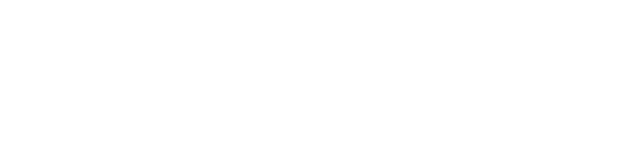
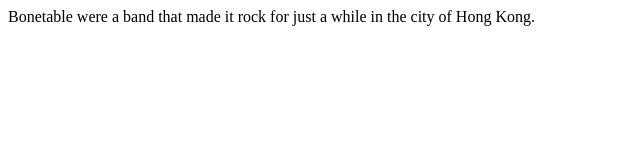
Before and after one commit to awfurby/bonetable, a plain HTML site: page index.html in a window 1280 px wide. Shown: the whole page, without its empty margins (0-640 px from the left). Drawn offline with Linux system fonts and the light colour scheme.

Commit message:
Update index.html

```diff
--- a/index.html
+++ b/index.html
@@ -1,6 +1,8 @@
 <head>
 	<title>Bonetable - A Band From Hong Kong</title>
 
-
+<body>
+</body>
+	<p>Bonetable were a band that made it rock for just a while in the city of Hong Kong.</p>
 
 </head>
```
